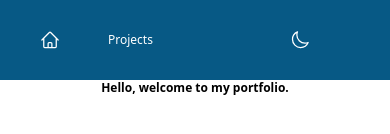
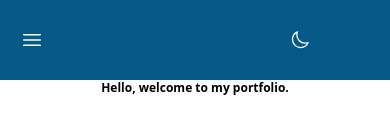
Before and after one commit to Shmyhelskiy/portfolio, a Next.js app: page / in a window 390 px wide. Shown: the top 134 px of the page. Built offline with nearby package versions, Linux system fonts and the light colour scheme.

Commit message:
add burger menu

```diff
--- a/components/Nav.tsx
+++ b/components/Nav.tsx
@@ -1,10 +1,24 @@
 import Link from "next/link";
 import ThemeButton from "./ThemeButton";
+import { useState } from "react";
+import Xmark from "./icons/X-mark";
+import Bars from "./icons/Bars";
 
 const Nav = () => {
+    const [isOpen, setisOpen] = useState(false);
+
+    const handleClick = () =>{
+        setisOpen(!isOpen)
+    }
+
     return (
-        <div className="flex w-full">
-            <div className="flex items-center ml-5 gap-2 text-xs md:text-base lg:text-lg w-2/3">
+        <div className="flex w-full relative">
+
+            <button className="flex flex-col ml-5 w-2/3 md:hidden" onClick={handleClick}>
+            {!isOpen ? <Bars className="w-6 h-6 "/> : <Xmark className="w-6 h-6"/>}
+            </button>
+
+            <div className="hidden md:flex items-center ml-5 gap-2 text-xs md:text-base lg:text-lg w-2/3">
                 <Link href="/" className="p-5 hover:text-blue-400 hover:scale-125">
                     <svg xmlns="http://www.w3.org/2000/svg" fill="none" viewBox="0 0 24 24" strokeWidth="1.5" stroke="currentColor" className="w-5 h-5 md:w-7 md:h-7 lg:w-9 lg:h-9 ">
                     <path strokeLinecap="round" strokeLinejoin="round" d="M2.25 12l8.954-8.955c.44-.439 1.152-.439 1.591 0L21.75 12M4.5 9.75v10.125c0 .621.504 1.125 1.125 1.125H9.75v-4.875c0-.621.504-1.125 1.125-1.125h2.25c.621 0 1.125.504 1.125 1.125V21h4.125c.621 0 1.125-.504 1.125-1.125V9.75M8.25 21h8.25" />
@@ -12,6 +26,18 @@ const Nav = () => {
                 </Link>
                 <Link href="/projects" className="p-5 hover:text-blue-400 hover:scale-125">Projects</Link>
             </div>
+            { isOpen ?
+                <div className="min-w-[50%] min-h-[50%] rounded-lg backdrop-blur-md py-32 text-lg md:hidden bg-sky-800/90 dark:bg-sky-800/90 z-30 flex flex-col items-center fixed top-1/2 left-1/2 -translate-x-1/2 -translate-y-1/2">
+                <Link href="/" className="p-5 hover:text-blue-400 hover:scale-125" onClick={handleClick}>
+                    <svg xmlns="http://www.w3.org/2000/svg" fill="none" viewBox="0 0 24 24" strokeWidth="1.5" stroke="currentColor" className="w-7 h-7 ">
+                    <path strokeLinecap="round" strokeLinejoin="round" d="M2.25 12l8.954-8.955c.44-.439 1.152-.439 1.591 0L21.75 12M4.5 9.75v10.125c0 .621.504 1.125 1.125 1.125H9.75v-4.875c0-.621.504-1.125 1.125-1.125h2.25c.621 0 1.125.504 1.125 1.125V21h4.125c.621 0 1.125-.504 1.125-1.125V9.75M8.25 21h8.25" />
+                    </svg>
+                </Link>
+                <Link href="/projects" className="p-5 hover:text-blue-400 hover:scale-125" onClick={handleClick}>Projects</Link>
+            </div>
+                : null
+            }
+
             <div className="flex items-center justify-end mr-10 gap-2 text-xs md:text-base lg:text-lg w-1/3">
                 <ThemeButton></ThemeButton>
             </div>
--- /dev/null
+++ b/components/icons/Bars.tsx
@@ -0,0 +1,10 @@
+
+const Bars = ({ className }: { className: string }) => {
+    return (
+        <svg xmlns="http://www.w3.org/2000/svg" fill="none" viewBox="0 0 24 24" strokeWidth="1.5" stroke="currentColor" className={`${className}`}>
+        <path strokeLinecap="round" strokeLinejoin="round" d="M3.75 6.75h16.5M3.75 12h16.5m-16.5 5.25h16.5" />
+        </svg>
+    );
+};
+
+export default Bars;
--- a/components/icons/MoonIcon.tsx
+++ b/components/icons/MoonIcon.tsx
@@ -1,11 +1,8 @@
-
-
 const MoonIcon = ({ className }: { className: string }) => {
     return (
         <svg xmlns="http://www.w3.org/2000/svg" fill="none" viewBox="0 0 24 24" strokeWidth="1.5" stroke="currentColor" className={`${className}`}>
         <path strokeLinecap="round" strokeLinejoin="round" d="M21.752 15.002A9.718 9.718 0 0118 15.75c-5.385 0-9.75-4.365-9.75-9.75 0-1.33.266-2.597.748-3.752A9.753 9.753 0 003 11.25C3 16.635 7.365 21 12.75 21a9.753 9.753 0 009.002-5.998z" />
         </svg>
-
     );
 };
 
--- a/components/icons/SunIcon.tsx
+++ b/components/icons/SunIcon.tsx
@@ -1,5 +1,3 @@
-
-
 const SunIcon = ({ className }: { className: string }) => {
     return (
         <svg xmlns="http://www.w3.org/2000/svg" fill="none" viewBox="0 0 24 24" strokeWidth="1.5" stroke="currentColor" className={`${className}`}>
--- /dev/null
+++ b/components/icons/X-mark.tsx
@@ -0,0 +1,13 @@
+
+
+const Xmark = ({ className }: { className: string }) => {
+    return (
+        <div>
+            <svg xmlns="http://www.w3.org/2000/svg" fill="none" viewBox="0 0 24 24" strokeWidth="1.5" stroke="currentColor" className={`${className}`}>
+            <path strokeLinecap="round" strokeLinejoin="round" d="M6 18L18 6M6 6l12 12" />
+            </svg>
+        </div>
+    );
+};
+
+export default Xmark;
--- a/src/pages/index.tsx
+++ b/src/pages/index.tsx
@@ -3,6 +3,7 @@ import Image from 'next/image'
 import Link from 'next/link'
 import Heading from '../../components/Heading'
 import TransitionEffect from '../../components/TransitionEffect'
+
 
 export default function Home() {
   return (
```
